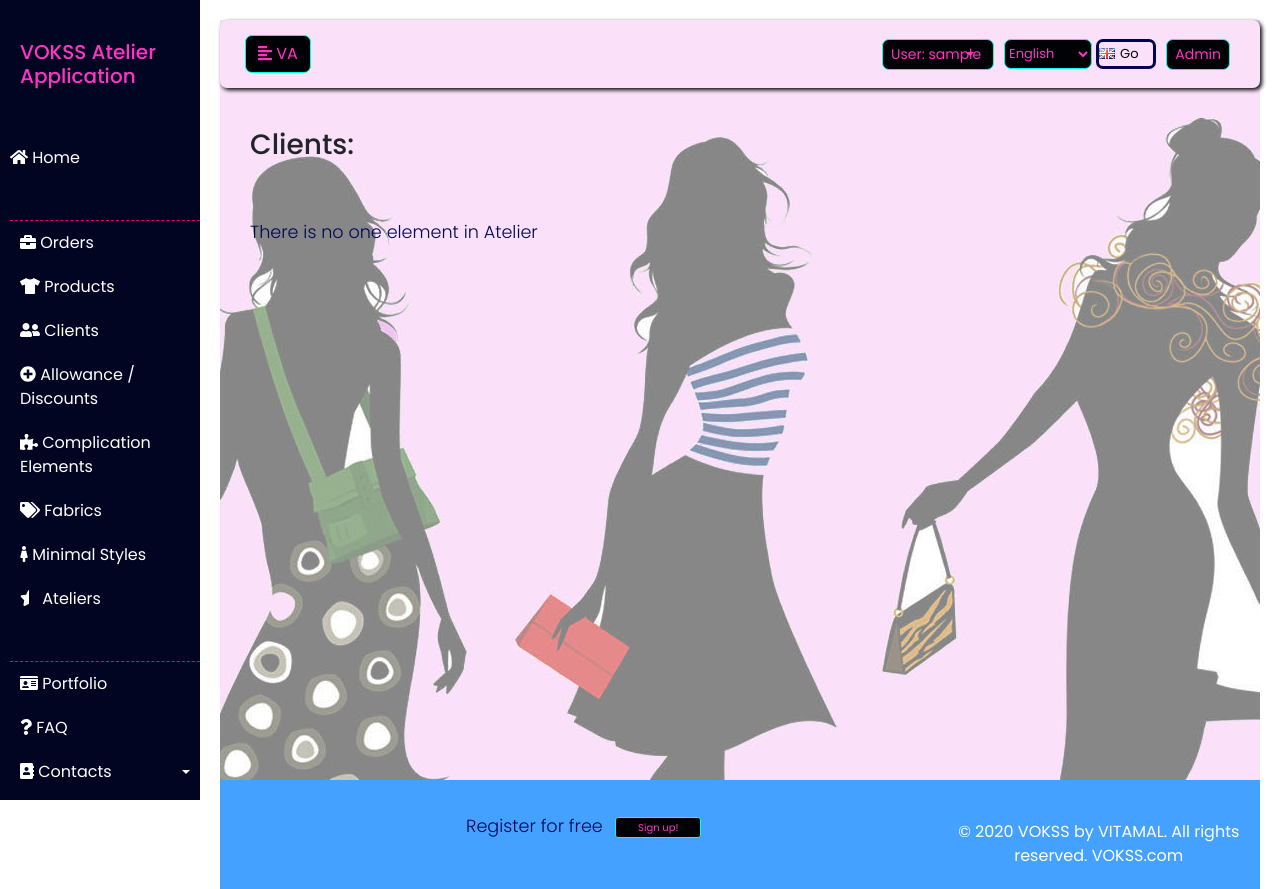
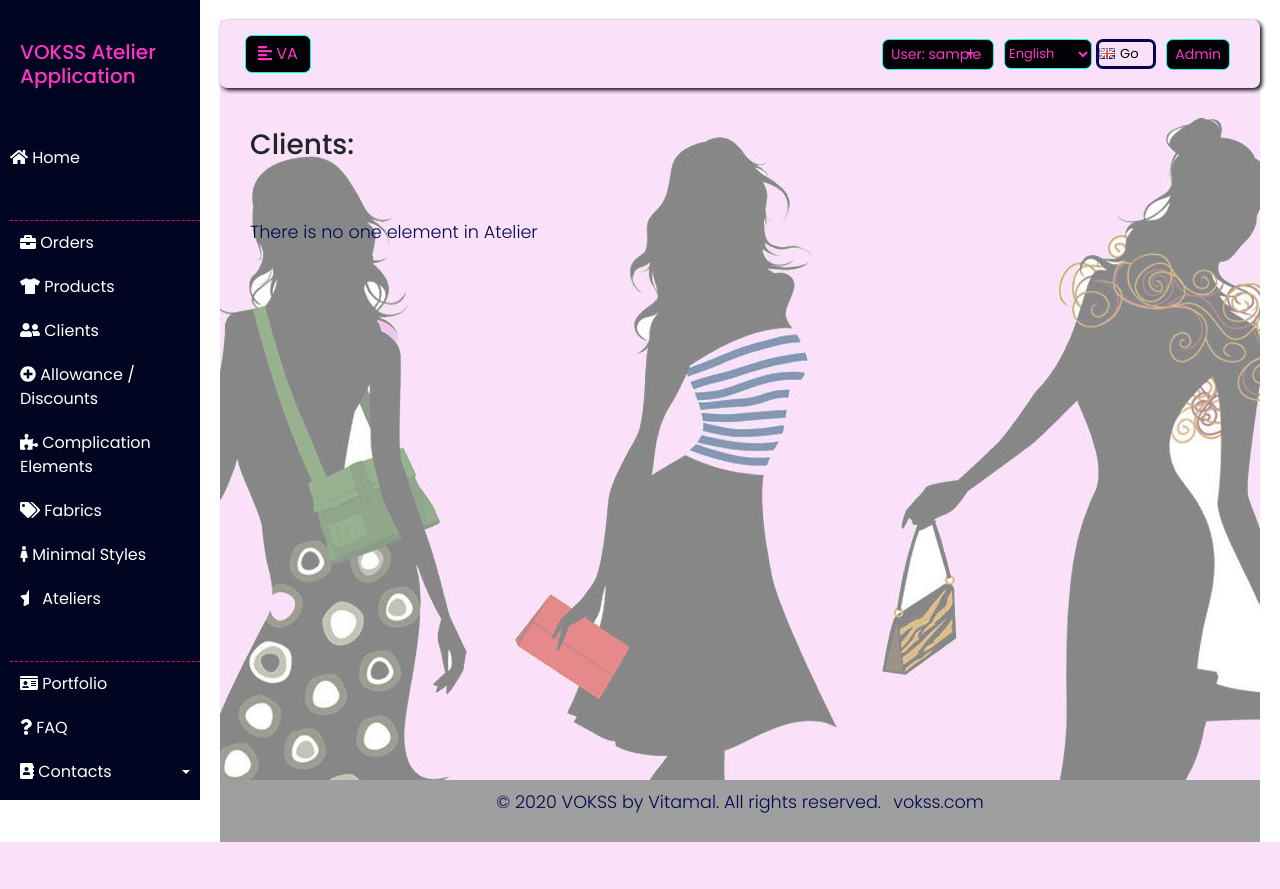
Before and after one commit to Vitamal/vokss, a Django app: page /en/atelier/client/ in a window 1280 px wide. After the commit the page ends 842 px from the top, so only its background shows below. Run offline with Django 3.2, Linux system fonts and the light colour scheme; the visitor is signed in with stand-in values (Sample User, id 1); data that the repository does not hold is empty; parts of the project's set-up code (start-up, migrations or seed data) failed here and were passed over; some libraries are stand-ins or nearby versions.

Commit message:
#161 template.html add footers

```diff
--- a/atelier/forms/profile_form.py
+++ b/atelier/forms/profile_form.py
@@ -10,11 +10,6 @@ from atelier.models import Atelier
 class ProfileRegisterForm(UserCreationForm):
     email = forms.EmailField()
     is_tailor = forms.BooleanField(label=_('Is Tailor'), required=False)
-
-    def get_atelier(self):
-        return self.request.user.profil.atelier
-
-    atelier = forms.ModelChoiceField(queryset=Atelier.objects.filter(name=get_atelier()), disabled=True)
 
     def clean_email(self):
         email = self.cleaned_data['email']
--- a/atelier/static/atelier/style.css
+++ b/atelier/static/atelier/style.css
@@ -357,7 +357,6 @@ a.article:hover {
 
 .page-links a,
 .page-current {
-    background-color: #010522;
     font: caption;
     color: #ff34c2;
     font-weight: bold;
@@ -486,29 +485,14 @@ div.row.multiple {
 }
 
 /* ---------------------------------------------------
-    FOTTERS
+    FOOTERS
 ----------------------------------------------------- */
 
 footer {
     font-size: 1rem;
-    display: flex;
-    justify-content: center;
-    padding: 5px;
-    background-color: #45a1ff;
-    color: #fff;
+    /*display: flex;*/
+    /*justify-content: center;*/
+    /*padding: 5px;*/
+    background-color: rgba(67, 67, 69, 0.51);
+    /*color: #fff;*/
 }
-footer .list-inline-item .btn  {
-    padding: 2px 22px;
-    font-size: 10px;
-    color: #ff34c2;
-    background: #010205;
-    border: 1px solid #00ffdf;
-    border-radius: 3px;
-}
-
-.btn-footer:hover {
-    background: #000000;
-    color: #00ffdf;
-    /*font-weight: bold;*/
-    border: 2px solid #00ffdf;
-}
--- a/atelier/templates/atelier/template.html
+++ b/atelier/templates/atelier/template.html
@@ -50,7 +50,6 @@
                 </a>
             </li>
             <div class="line">
-                </li>
                 <li>
                     <a href="{% url 'atelier:order_list' %}">
                         <i class="fas fa-briefcase"></i>
@@ -254,34 +253,18 @@
         </div>
 
         <!-- Footer -->
-        <footer class="page-footer font-small unique-color-dark pt-4">
-
-            <!-- Footer Elements -->
-            <div class="container">
-
-                <!-- Call to action -->
+        <footer>
+            <div class="container footer-copyright">
                 <ul class="list-inline text-center py-2">
                     <li class="list-inline-item">
-                        <p>Register for free</p>
+                        <p> © 2020 VOKSS by Vitamal. All rights reserved. </p>
                     </li>
                     <li class="list-inline-item">
-                        <a href="#!" class="btn btn-footer">Sign up!</a>
+                        <p><a href="https://vokss.herokuapp.com"> vokss.com </a></p>
                     </li>
-                </ul>
-                <!-- Call to action -->
             </div>
-            <!-- Footer Elements -->
-            <!-- Copyright -->
-            <div class="footer-copyright text-center py-3">© 2020 VOKSS by VITAMAL. All rights reserved.
-                <a href="https://vokss.herokuapp.com"> VOKSS.com</a>
-            </div>
-            <!-- Copyright -->
-
         </footer>
         <!-- Footer -->
-        {# <footer>#}
-        {#        <p>© 2020 VOKSS by VITAMAL. All rights reserved.</p>#}
-        {# </footer>#}
     </div>
 </div>
 
```
